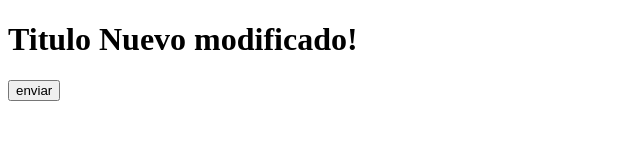
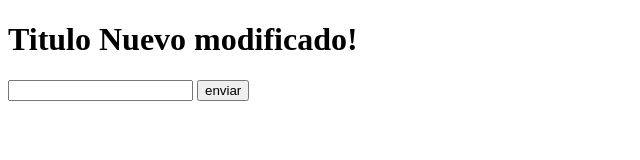
Before and after one commit to JeashonP/Hello-GIT, a plain HTML site: page index.html in a window 1280 px wide. Shown: the whole page, without its empty margins (0-640 px from the left). Drawn offline with Linux system fonts and the light colour scheme.

Commit message:
Se modifico index

```diff
--- a/index.html
+++ b/index.html
@@ -9,6 +9,7 @@
     <h1>Titulo Nuevo modificado!</h1>
 
     <form action="#" method="get">
+        <input type="text" name="firstName" id="firstname">
         <input type="button" value="enviar">
     </form>
 </body>
```
